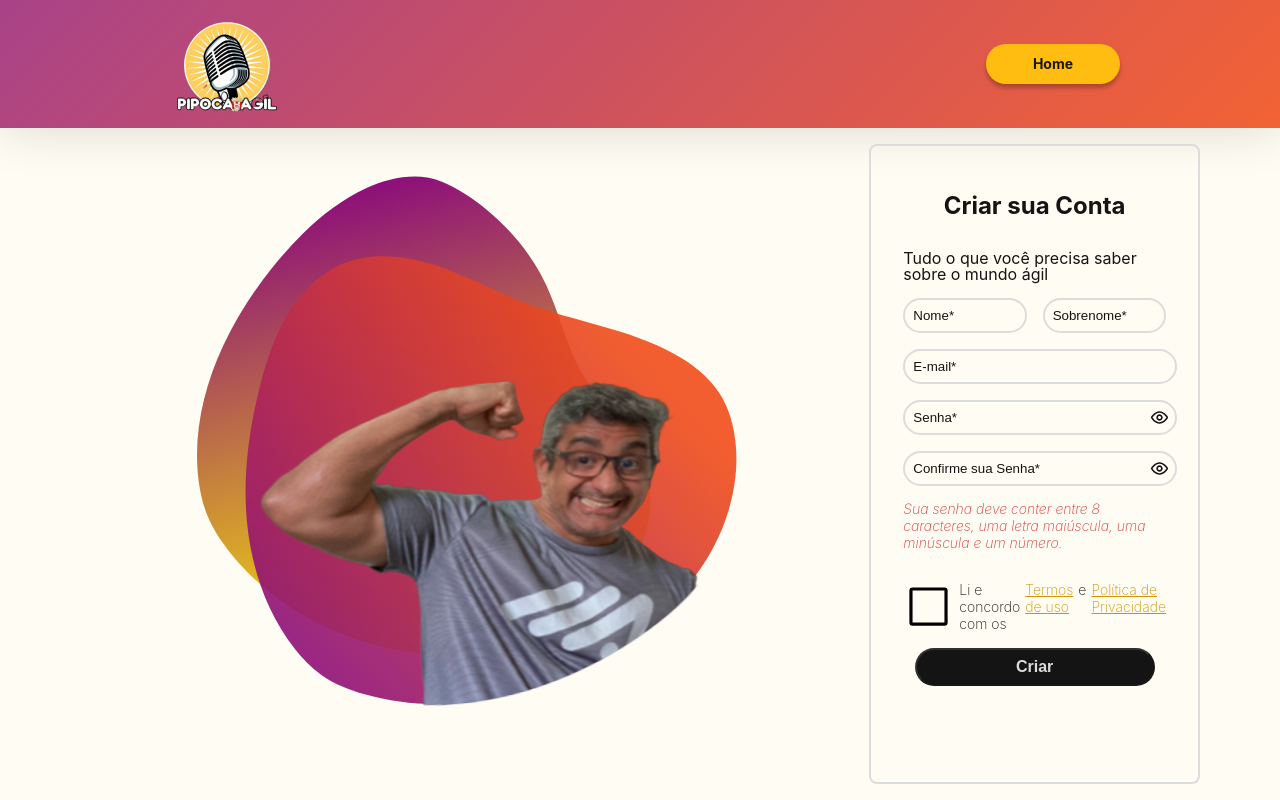
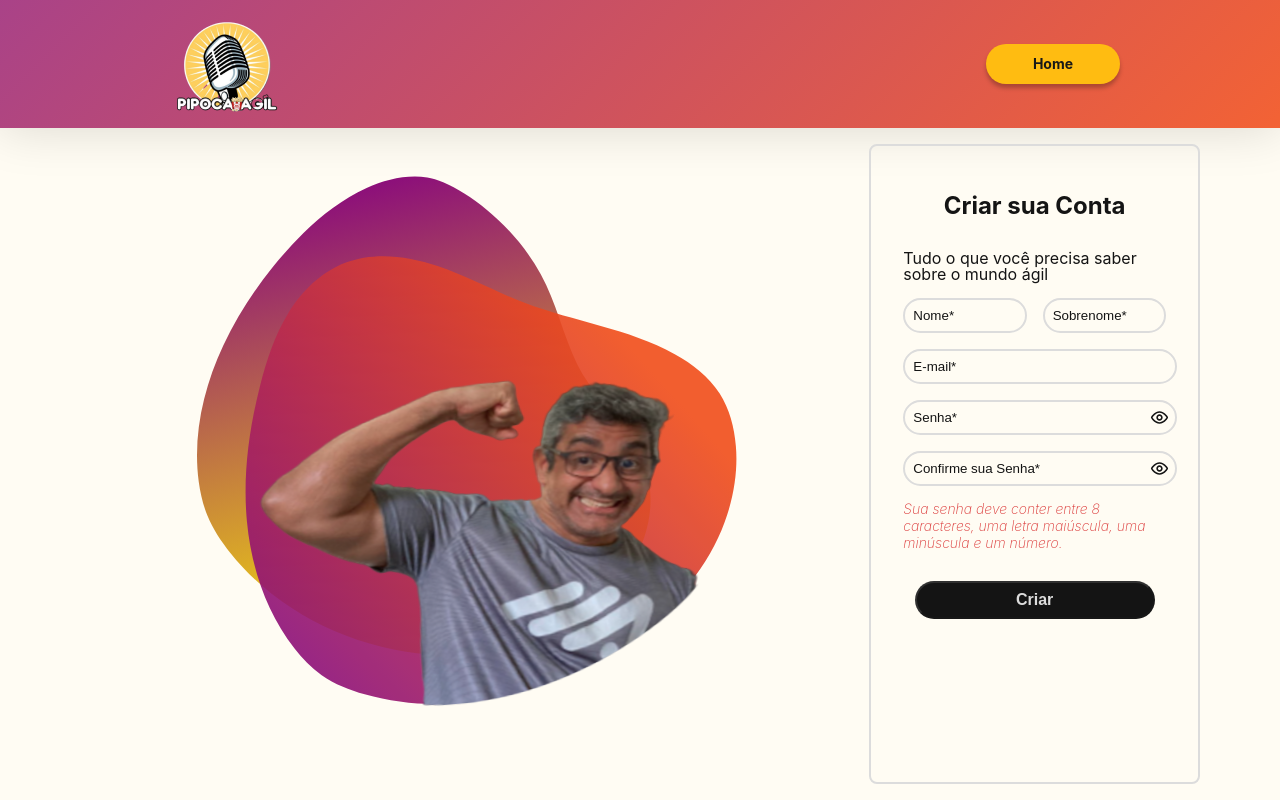
Before and after one commit to Pipoca-Agil/frontend, a React (Create React App) app: page /register in a window 1280 px wide. Built offline with nearby package versions, Linux system fonts and the light colour scheme.

Commit message:
comenta código de checkbox para termos e relembrar senha

```diff
--- a/src/components/Login/LoginForm.tsx
+++ b/src/components/Login/LoginForm.tsx
@@ -64,7 +64,7 @@ const LoginForm: React.FC = () => {
 					onClick={toggleTypePassword}
 				/>
 			</PasswordField>
-			<LoginPass>
+			{/* <LoginPass>
 				<CheckboxTerms htmlFor='forgotPassCheck'>
 					<CheckBox
 						type='checkbox'
@@ -75,7 +75,7 @@ const LoginForm: React.FC = () => {
         Lembrar-me
 				</CheckboxTerms>
 				<TermsColor>Esqueceu sua senha?</TermsColor>
-			</LoginPass>
+			</LoginPass> */}
 			<SubmitBtn type='button'>Entrar</SubmitBtn>
 		</FormWrapper>
 	);
--- a/src/components/Register/RegisterForm.tsx
+++ b/src/components/Register/RegisterForm.tsx
@@ -166,7 +166,7 @@ const RegisterForm: React.FC = () => {
 				{verifyCheckPass instanceof Array && renderRequirements(verifyCheckPass)}
 			</div>
 
-			<CheckboxTerms htmlFor='terms'>
+			{/* <CheckboxTerms htmlFor='terms'>
 				<CheckBox
 					type='checkbox'
 					id='terms'
@@ -174,7 +174,7 @@ const RegisterForm: React.FC = () => {
 					onClick={handleCheckboxToggle} />
 				<CheckedIcon src={isChecked ? box : square} alt='checkbox' />
 					Li e concordo com os <TermsColor>Termos de uso</TermsColor> e <TermsColor>Política de Privacidade</TermsColor>
-			</CheckboxTerms>
+			</CheckboxTerms> */}
 			<SubmitBtn
 				type='button'
 				disabled={!checkForm(formRegister, isChecked) && submitBtn}
```
